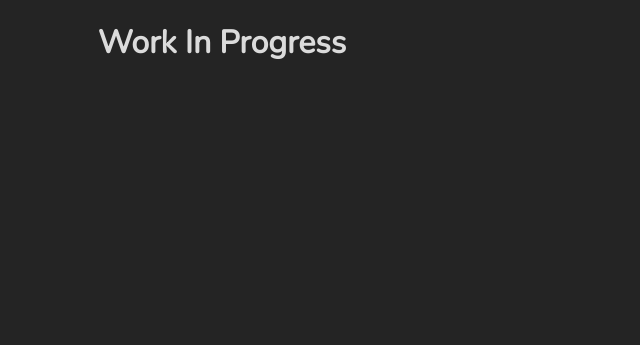
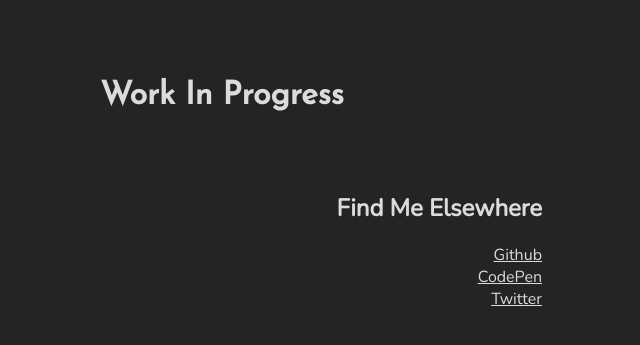
Before and after one commit to amoryjh/amoryjh.github.io, a PHP site: page / in a window 1280 px wide. Shown: the top 345 px of the page, without its empty margins (418-1058 px from the left). Run offline with PHP 8.4, Linux system fonts and the light colour scheme.

Commit message:
Workinprogress

```diff
--- a/css/app.css
+++ b/css/app.css
@@ -1,5 +1,7 @@
 /* Resusable Vars
 */
+.container { width: 40em; margin: 0 auto; }
+
 /* Typography
 */
 a, a:hover { color: inherit; font-family: inherit; }
@@ -10,14 +12,18 @@ a:focus { color: inherit; }
 
 /* HTML Elements
 */
-body { background: #242424; color: #dbdbdb; font-family: 'Nunito','Futura', sans-serif; }
+body { background: #242424; color: #dbdbdb; font-family: 'Nunito', sans-serif; text-align: right; }
 
-h1 { top: 5em; text-align: center; }
+header { margin: 5em 0; }
+
+h1 { font-family: 'Josefin Sans'; text-align: center; }
 
 hr { width: 50%; border-color: #fff; margin: 0 auto; padding: 0.1em; }
 
 article { padding: 2em 0em; }
 article hr { width: 8em; margin: 0; }
 
+ul { list-style-type: none; }
+
 /* Theme Classes
 */
--- a/index.html
+++ b/index.html
@@ -1,8 +1,19 @@
 <!DOCTYPE html>
 <html>
+<link href='http://fonts.googleapis.com/css?family=Josefin+Sans:300,400' rel='stylesheet' type='text/css'>
 <link href='http://fonts.googleapis.com/css?family=Nunito:300' rel='stylesheet' type='text/css'>
 <link rel="stylesheet" type="text/css" href="css/app.css">
 <body>
-<h1>Work In Progress</h1>
+<div class="container">
+	<header>
+		<h1>Work In Progress</h1>
+	</header>
+	<h2>Find Me Elsewhere</h2>
+	<ul>
+		<li><a href="https://github.com/amoryjh/">Github</a></li>
+		<li><a href="http://http://codepen.io/joshamory/">CodePen</a></li>
+		<li><a href="https://twitter.com/JoshAmory">Twitter</a></li>
+	</ul>
+</div>
 </body>
 </html>
--- a/scss/app.scss
+++ b/scss/app.scss
@@ -1,7 +1,10 @@
 /*
   Resusable Vars
 */
-
+.container{
+  width:40em;
+  margin: 0 auto;
+}
 
 
 /*
@@ -18,10 +21,14 @@ a:focus{color: inherit;}
 body{
   background:#242424;
   color: #dbdbdb;
-  font-family: 'Nunito','Futura', sans-serif;
+  font-family: 'Nunito', sans-serif;
+  text-align: right;
+}
+header{
+  margin: 5em 0;
 }
 h1{
-  top:5em;
+  font-family: 'Josefin Sans';
   text-align: center;
 }
 hr{
@@ -35,6 +42,7 @@ article{
     width: 8em;
     margin: 0;}
 }
+ul{list-style-type: none}
 /*
   Theme Classes
 */
```
